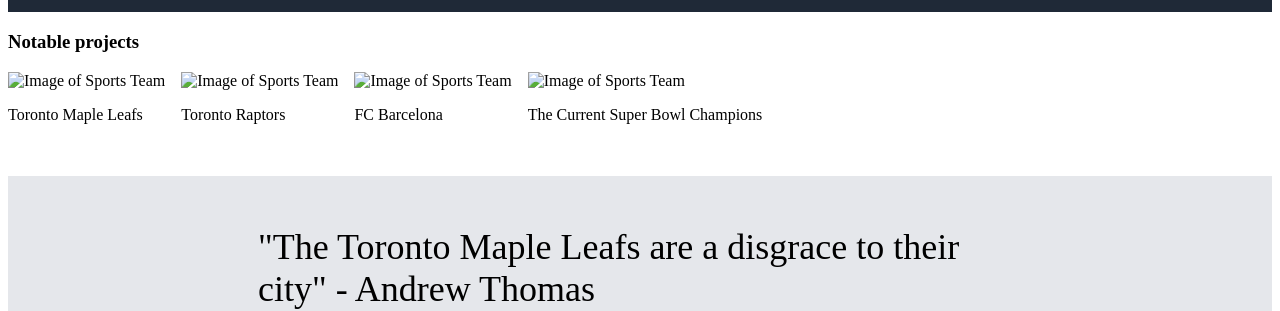
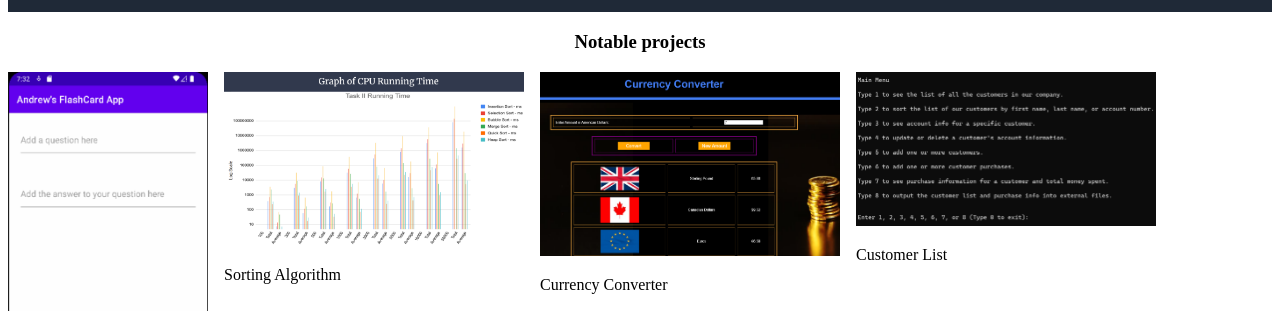
Before and after one commit to andrewvt97/My-Portfolio, a plain HTML site: page index.html in a window 1280 px wide. Shown: the part 489-800 px from the top of the page. Drawn offline with Linux system fonts and the light colour scheme.

Commit message:
Add pictures of projects

```diff
--- a/index.html
+++ b/index.html
@@ -30,20 +30,20 @@
     <h3> Notable projects</h3>
     <ul>
         <div class = "sports-teams">
-            <img class = "team-pictures" alt="Image of Sports Team">
-            <p class = "team-description"> Toronto Maple Leafs</p>
+            <img class = "project-pictures" id = "flashcard-phone" src = "images/flashcard-app.png" alt="Image of Sports Team">
+            <p class = "team-description"> Flashcard App</p>
         </div>
         <div class = "sports-teams">
-            <img class = "team-pictures" alt="Image of Sports Team">
-            <p class = "team-description"> Toronto Raptors</p>
+            <img class = "project-pictures" src = "images/algorithm-analysis.png" alt="Image of Sports Team">
+            <p class = "team-description"> Sorting Algorithm</p>
         </div>
         <div class = "sports-teams">
-            <img class = "team-pictures" alt="Image of Sports Team">
-            <p class = "team-description"> FC Barcelona</p>
+            <img class = "project-pictures" src = "images/currency-converter.png" alt="Image of Sports Team">
+            <p class = "team-description"> Currency Converter</p>
         </div>
         <div class = "sports-teams">
-            <img class = "team-pictures" alt="Image of Sports Team">
-            <p class = "team-description"> The Current Super Bowl Champions</p>
+            <img class = "project-pictures" src = "images/customer-list.png" alt="Image of Sports Team">
+            <p class = "team-description"> Customer List</p>
         </div>
     </ul>
     <p class = quote> "The Toronto Maple Leafs are a disgrace to their city" - Andrew Thomas</p>
--- a/style.css
+++ b/style.css
@@ -113,3 +113,16 @@ button a {
     border: 2px solid white;
     height: 50px;
 }
+
+h3 {
+    text-align: center;
+}
+
+.project-pictures {
+    width: 300px;
+}
+
+#flashcard-phone{
+    width: 200px;
+    height: 400px;
+}
```
Also changed, not shown: images/algorithm-analysis.png (added), images/currency-converter.png (added), images/customer-list.png (added), images/flashcard-app.png (added).
